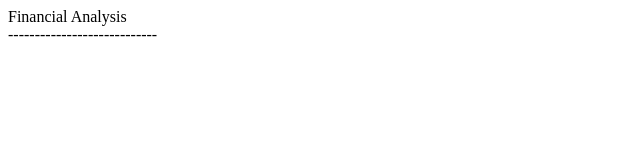
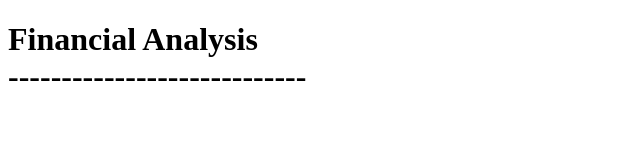
Before and after one commit to SabrinaHuajy/SabrinaHuajy-Console-Finances, a plain HTML site: page index.html in a window 1280 px wide. Shown: the whole page, without its empty margins (0-640 px from the left). Drawn offline with Linux system fonts and the light colour scheme.

Commit message:
updated html

```diff
--- a/index.html
+++ b/index.html
@@ -1,17 +1,25 @@
 <!DOCTYPE html>
 <html lang="en-gb">
+
 <head>
   <meta charset="UTF-8">
-  <meta http-equiv="X-UA-Compatible" content="IE=edge">
   <meta name="viewport" content="width=device-width, initial-scale=1.0">
-  <title>M4 Challenge-Console-Finances</title>
+  <meta http-equiv="X-UA-Compatible" content="ie=edge">
+  <title>Console Finances</title>
 </head>
+
 <body>
-Financial Analysis
-<br>
-----------------------------
-<br>
+  <header>
+    <h1>Financial Analysis
+      <br>
+      ----------------------------
+      <br>
+    </h1>
+  </header>
+
+
 
   <script src="assets\index.js"></script>
 </body>
+
 </html>
```
